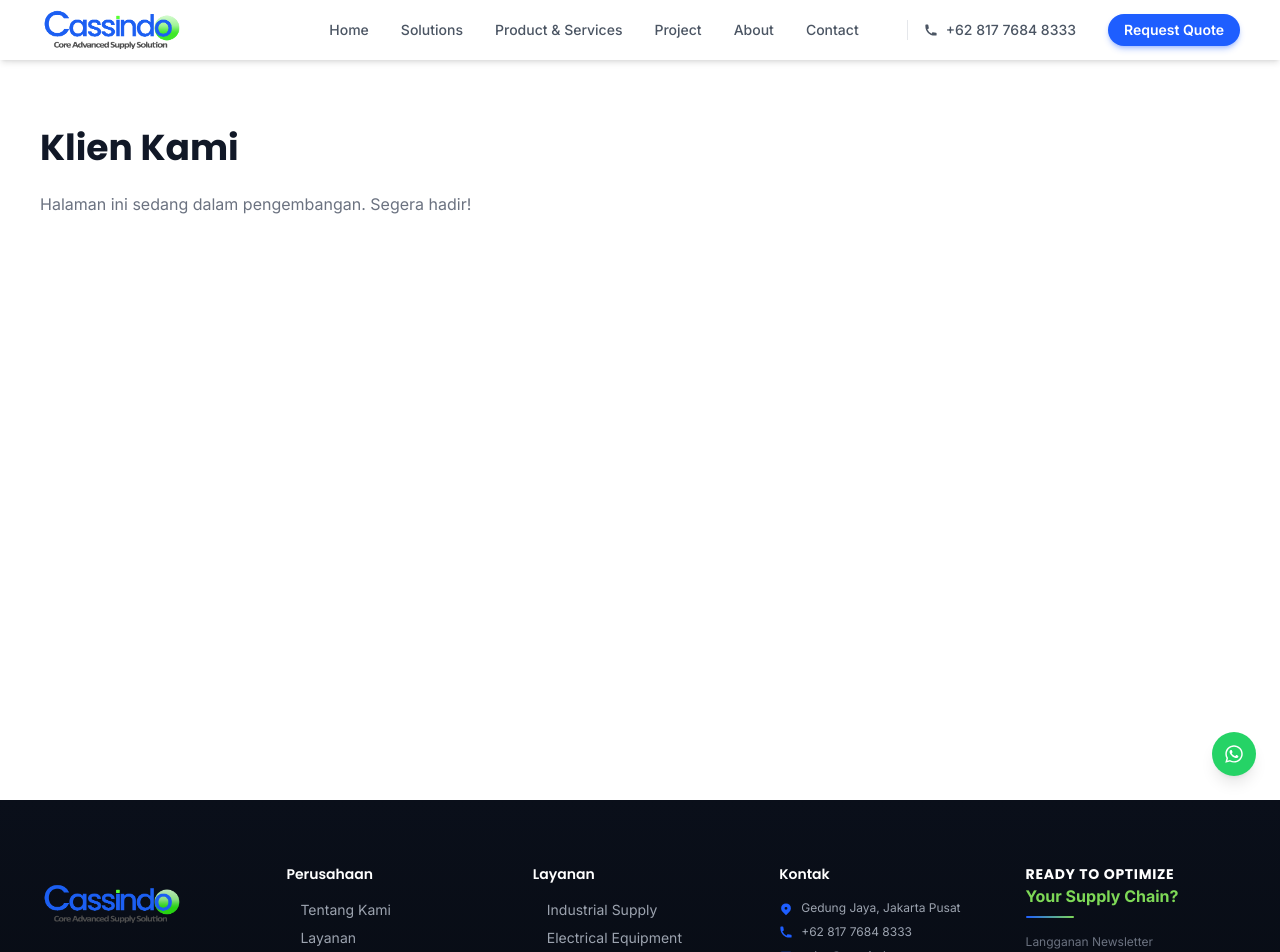
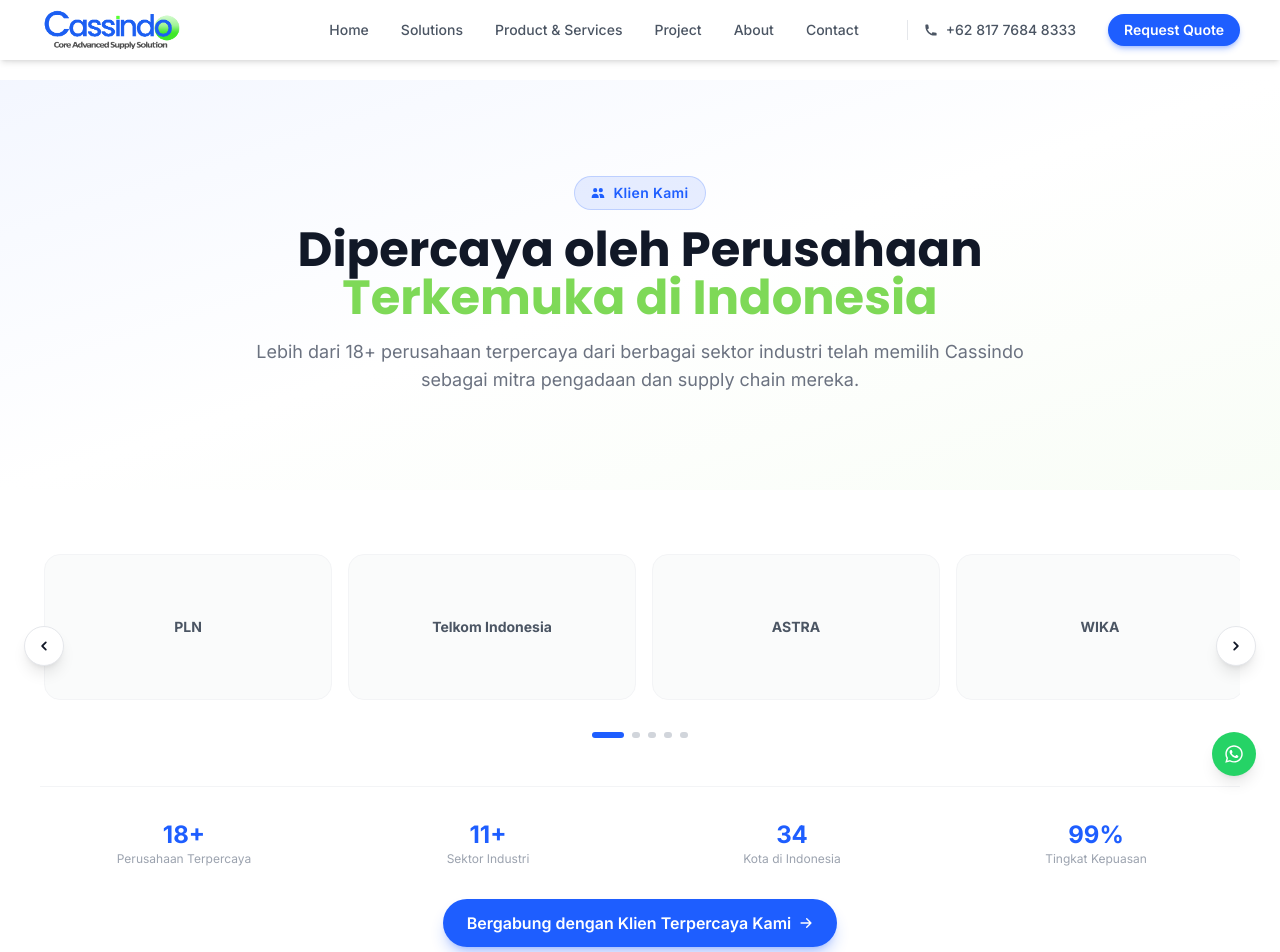
Before and after one commit to herlan-syihabudin/CASSINDO, a Next.js app: page /clients in a window 1280 px wide. Shown: the top 952 px of the page. Built offline with nearby package versions, Linux system fonts and the light colour scheme.

Commit message:
Update page.tsx

```diff
--- a/src/app/clients/page.tsx
+++ b/src/app/clients/page.tsx
@@ -1,22 +1,227 @@
 // app/clients/page.tsx
-import { Metadata } from 'next'
+'use client'
+
+import { useState, useEffect, useRef } from 'react'
+import { motion, useInView } from 'framer-motion'
+import Link from 'next/link'
 import Navbar from '@/components/Navbar'
 import Footer from '@/components/Footer'
-
-export const metadata: Metadata = {
-  title: 'Klien Kami | Cassindo',
-  description: 'Daftar klien terpercaya Cassindo dari berbagai sektor industri di Indonesia.',
-}
+import { HiArrowRight, HiChevronLeft, HiChevronRight, HiUsers } from 'react-icons/hi'
+import { companies } from '@/app/data/clients' // ← import dari 1 sumber
 
 export default function ClientsPage() {
+  const [currentIndex, setCurrentIndex] = useState(0)
+  const [isAutoPlaying, setIsAutoPlaying] = useState(true)
+  const carouselRef = useRef<HTMLDivElement>(null)
+  const isInView = useInView(carouselRef, { once: true, amount: 0.3 })
+
+  const itemsPerView = {
+    mobile: 2,
+    tablet: 3,
+    desktop: 4,
+    large: 5
+  }
+
+  const [visibleItems, setVisibleItems] = useState(5)
+
+  useEffect(() => {
+    const handleResize = () => {
+      const width = window.innerWidth
+      if (width >= 1536) setVisibleItems(itemsPerView.large)
+      else if (width >= 1024) setVisibleItems(itemsPerView.desktop)
+      else if (width >= 768) setVisibleItems(itemsPerView.tablet)
+      else setVisibleItems(itemsPerView.mobile)
+    }
+    handleResize()
+    window.addEventListener('resize', handleResize)
+    return () => window.removeEventListener('resize', handleResize)
+  }, [])
+
+  const totalItems = companies.length
+  const maxIndex = Math.max(0, totalItems - visibleItems)
+
+  const nextSlide = () => {
+    setCurrentIndex((prev) => {
+      if (prev + visibleItems >= totalItems) return 0
+      return prev + 1
+    })
+    setIsAutoPlaying(false)
+  }
+
+  const prevSlide = () => {
+    setCurrentIndex((prev) => {
+      if (prev <= 0) return maxIndex
+      return prev - 1
+    })
+    setIsAutoPlaying(false)
+  }
+
+  useEffect(() => {
+    if (!isAutoPlaying) return
+    const interval = setInterval(() => {
+      setCurrentIndex((prev) => {
+        if (prev + visibleItems >= totalItems) return 0
+        return prev + 1
+      })
+    }, 4000)
+    return () => clearInterval(interval)
+  }, [isAutoPlaying, visibleItems, totalItems])
+
+  useEffect(() => {
+    if (isInView) {
+      setIsAutoPlaying(true)
+    }
+  }, [isInView])
+
+  // Hitung unique sectors (contoh)
+  const uniqueSectors = ['Minyak & Gas', 'Energi', 'Telekomunikasi', 'Otomotif', 'Konstruksi', 'Pertambangan', 'Pupuk', 'Semen', 'Perbankan', 'FMCG', 'Properti']
+
   return (
     <main>
       <Navbar />
-      <div className="pt-20 min-h-screen">
-        <section className="section-padding">
+      <div className="pt-20">
+        {/* Hero Section */}
+        <section className="relative bg-gradient-to-br from-primary/5 via-white to-accent/5 py-16 md:py-24">
           <div className="container-custom">
-            <h1 className="text-4xl font-bold text-dark mb-6">Klien Kami</h1>
-            <p className="text-gray-500">Halaman ini sedang dalam pengembangan. Segera hadir!</p>
+            <motion.div
+              initial={{ opacity: 0, y: 20 }}
+              animate={{ opacity: 1, y: 0 }}
+              transition={{ duration: 0.5 }}
+              className="max-w-3xl mx-auto text-center"
+            >
+              <div className="inline-flex items-center gap-2 px-4 py-1.5 rounded-full bg-primary/10 border border-primary/20 mb-4">
+                <HiUsers className="text-primary text-sm" />
+                <span className="text-primary text-sm font-semibold tracking-wide">Klien Kami</span>
+              </div>
+              <h1 className="text-3xl md:text-4xl lg:text-5xl font-bold text-dark mb-4">
+                Dipercaya oleh Perusahaan
+                <span className="text-accent block">Terkemuka di Indonesia</span>
+              </h1>
+              <p className="text-gray-500 text-base md:text-lg leading-relaxed">
+                Lebih dari {companies.length}+ perusahaan terpercaya dari berbagai sektor industri
+                telah memilih Cassindo sebagai mitra pengadaan dan supply chain mereka.
+              </p>
+            </motion.div>
+          </div>
+        </section>
+
+        {/* Carousel Section */}
+        <section className="py-12 md:py-16 bg-white">
+          <div className="container-custom">
+            <motion.div
+              ref={carouselRef}
+              initial={{ opacity: 0, y: 20 }}
+              whileInView={{ opacity: 1, y: 0 }}
+              transition={{ duration: 0.5 }}
+              viewport={{ once: true }}
+            >
+              <div className="relative">
+                <div className="overflow-hidden">
+                  <div
+                    className="flex transition-transform duration-700 ease-out gap-3 md:gap-4"
+                    style={{ transform: `translateX(-${currentIndex * (100 / visibleItems)}%)` }}
+                  >
+                    {companies.map((company, idx) => (
+                      <div
+                        key={idx}
+                        className="flex-shrink-0"
+                        style={{ width: `calc(${100 / visibleItems}% - ${(visibleItems - 1) * 16 / visibleItems}px)` }}
+                      >
+                        <motion.div
+                          initial={{ opacity: 0, scale: 0.9 }}
+                          whileInView={{ opacity: 1, scale: 1 }}
+                          transition={{ delay: idx * 0.05 }}
+                          viewport={{ once: true }}
+                          className="bg-gray-50/80 rounded-2xl p-6 md:p-8 hover:shadow-xl transition-all duration-300 hover:-translate-y-1 group border border-gray-100"
+                        >
+                          <div className="h-16 md:h-20 flex items-center justify-center">
+                            <div className="text-center w-full">
+                              <div className="text-xs md:text-sm font-bold text-gray-600 group-hover:text-primary transition-colors truncate px-2">
+                                {company.name}
+                              </div>
+                            </div>
+                          </div>
+                        </motion.div>
+                      </div>
+                    ))}
+                  </div>
+                </div>
+
+                {totalItems > visibleItems && (
+                  <>
+                    <button
+                      onClick={prevSlide}
+                      className="absolute left-0 top-1/2 -translate-y-1/2 -translate-x-4 w-10 h-10 rounded-full bg-white shadow-lg border border-gray-200 flex items-center justify-center hover:bg-primary hover:text-white hover:border-primary transition-all duration-300 z-10"
+                    >
+                      <HiChevronLeft className="text-lg" />
+                    </button>
+                    <button
+                      onClick={nextSlide}
+                      className="absolute right-0 top-1/2 -translate-y-1/2 translate-x-4 w-10 h-10 rounded-full bg-white shadow-lg border border-gray-200 flex items-center justify-center hover:bg-primary hover:text-white hover:border-primary transition-all duration-300 z-10"
+                    >
+                      <HiChevronRight className="text-lg" />
+                    </button>
+                  </>
+                )}
+
+                {totalItems > visibleItems && (
+                  <div className="flex justify-center gap-2 mt-8">
+                    {Array.from({ length: Math.min(5, Math.ceil(totalItems / visibleItems)) }).map((_, idx) => (
+                      <button
+                        key={idx}
+                        onClick={() => {
+                          setCurrentIndex(Math.min(idx * visibleItems, maxIndex))
+                          setIsAutoPlaying(false)
+                        }}
+                        className={`h-1.5 rounded-full transition-all duration-300 ${
+                          Math.floor(currentIndex / visibleItems) === idx
+                            ? 'w-8 bg-primary'
+                            : 'w-2 bg-gray-300 hover:bg-gray-400'
+                        }`}
+                      />
+                    ))}
+                  </div>
+                )}
+              </div>
+            </motion.div>
+
+            {/* Bottom Section - Trust Indicators */}
+            <motion.div
+              initial={{ opacity: 0, y: 20 }}
+              whileInView={{ opacity: 1, y: 0 }}
+              transition={{ duration: 0.5, delay: 0.3 }}
+              viewport={{ once: true }}
+              className="mt-12 pt-8 border-t border-gray-100"
+            >
+              <div className="grid grid-cols-2 md:grid-cols-4 gap-4">
+                <div className="text-center">
+                  <p className="text-2xl font-bold text-primary">{companies.length}+</p>
+                  <p className="text-xs text-gray-400">Perusahaan Terpercaya</p>
+                </div>
+                <div className="text-center">
+                  <p className="text-2xl font-bold text-primary">{uniqueSectors.length}+</p>
+                  <p className="text-xs text-gray-400">Sektor Industri</p>
+                </div>
+                <div className="text-center">
+                  <p className="text-2xl font-bold text-primary">34</p>
+                  <p className="text-xs text-gray-400">Kota di Indonesia</p>
+                </div>
+                <div className="text-center">
+                  <p className="text-2xl font-bold text-primary">99%</p>
+                  <p className="text-xs text-gray-400">Tingkat Kepuasan</p>
+                </div>
+              </div>
+
+              <div className="text-center mt-8">
+                <Link
+                  href="/contact"
+                  className="inline-flex items-center gap-2 px-6 py-3 bg-primary text-white font-semibold rounded-full hover:bg-primary-dark transition shadow-lg shadow-primary/30"
+                >
+                  <span>Bergabung dengan Klien Terpercaya Kami</span>
+                  <HiArrowRight className="text-sm" />
+                </Link>
+              </div>
+            </motion.div>
           </div>
         </section>
       </div>
```
